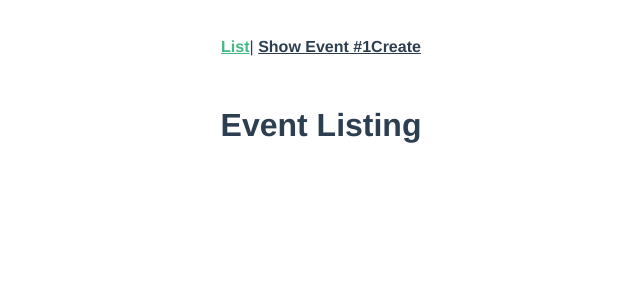
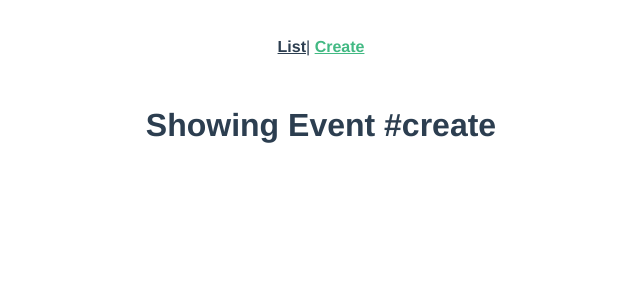
Before and after one commit to tmentink/real-world-vue, a Vue app: page /event/create in a window 1280 px wide. Shown: the top 300 px of the page, without its empty margins (319-959 px from the left). Built offline with nearby package versions, Linux system fonts and the light colour scheme.

Commit message:
completed dynamic routes & history mode

```diff
--- a/src/App.vue
+++ b/src/App.vue
@@ -2,7 +2,6 @@
   <div id="app">
     <div id="nav">
       <router-link :to="{ name: 'event-list'}">List</router-link>|
-      <router-link :to="{ name: 'event-show'}">Show Event #1</router-link>
       <router-link :to="{ name: 'event-create'}">Create</router-link>
     </div>
     <router-view />
--- a/src/router.js
+++ b/src/router.js
@@ -7,6 +7,7 @@
 Vue.use(Router)
 
 export default new Router({
+  mode: 'history',
   routes: [
     {
       path: '/',
@@ -14,9 +15,10 @@
       component: EventList
     },
     {
-      path: '/event',
+      path: '/event/:id',
       name: 'event-show',
-      component: EventShow
+      component: EventShow,
+      props: true
     },
     {
       path: '/event/create',
--- a/src/views/EventList.vue
+++ b/src/views/EventList.vue
@@ -1,3 +1,6 @@
 <template>
-  <h1>Event Listing</h1>
+  <div>
+    <h1>Event Listing</h1>
+    <router-link :to="{ name: 'event-show', params: { id: 1 }}">Show Event #1</router-link>
+  </div>
 </template>
--- a/src/views/EventShow.vue
+++ b/src/views/EventShow.vue
@@ -1,3 +1,9 @@
 <template>
-  <h1>Showing Event #1</h1>
+  <h1>Showing Event #{{ id }}</h1>
 </template>
+
+<script>
+export default {
+  props: ['id']
+}
+</script>
```
